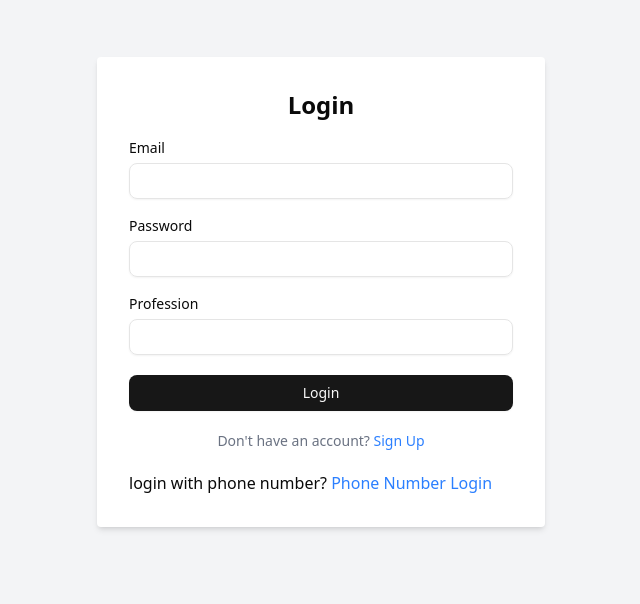
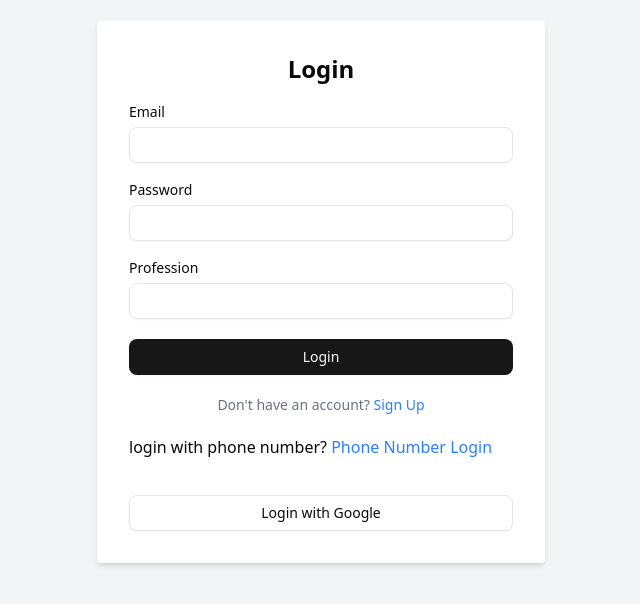
Before and after one commit to premsharma1230/kavyaVerse-frontend, a Next.js app: page /login in a window 1280 px wide. Shown: the part 108-712 px from the top of the page, without its empty margins (319-959 px from the left). Built offline with nearby package versions, Linux system fonts and the light colour scheme.

Commit message:
few more changed push

```diff
--- a/package.json
+++ b/package.json
@@ -15,6 +15,7 @@
     "clsx": "^2.1.1",
     "lucide-react": "^0.525.0",
     "next": "15.4.3",
+    "next-auth": "^4.24.11",
     "react": "19.1.0",
     "react-dom": "19.1.0",
     "tailwind-merge": "^3.3.1"
--- /dev/null
+++ b/src/app/google-success/page.jsx
@@ -0,0 +1,20 @@
+"use client";
+import { useEffect } from "react";
+import { useRouter, useSearchParams } from "next/navigation";
+
+const GoogleSuccess = () => {
+  const router = useRouter();
+  const params = useSearchParams();
+  const email = params.get("email");
+
+  useEffect(() => {
+    if (email) {
+      // You can set this in a global context or localStorage
+      localStorage.setItem("userEmail", email);
+      router.push("/"); // Or any protected route
+    }
+  }, [email]);
+
+  return <div className="p-4">Logging you in with Google...</div>;
+};
+export default GoogleSuccess;
--- a/src/app/login/page.js
+++ b/src/app/login/page.js
@@ -35,6 +35,9 @@ export default function Login() {
     } catch (err) {
       setMessage("Error logging in");
     }
+  };
+  const handleGoogleLogin = () => {
+    window.location.href = `${process.env.NEXT_PUBLIC_API_URL}/auth/google`;
   };
 
   return (
@@ -98,6 +101,13 @@ export default function Login() {
             Phone Number Login
           </a>
         </div>
+        <Button
+          variant="outline"
+          className="w-full mt-4"
+          onClick={handleGoogleLogin}
+        >
+          Login with Google
+        </Button>
 
         {message && <p className="text-center text-red-500">{message}</p>}
       </form>
```
Also changed, not shown: 1 other file (tests, documents, lock files or other folders).
